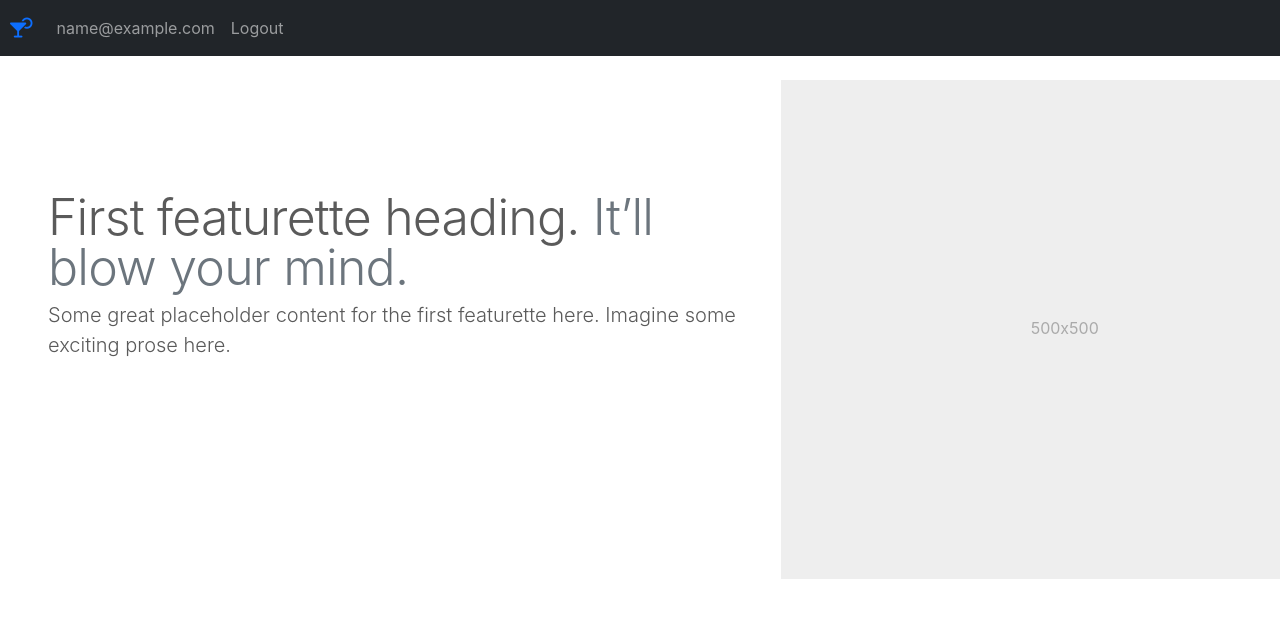
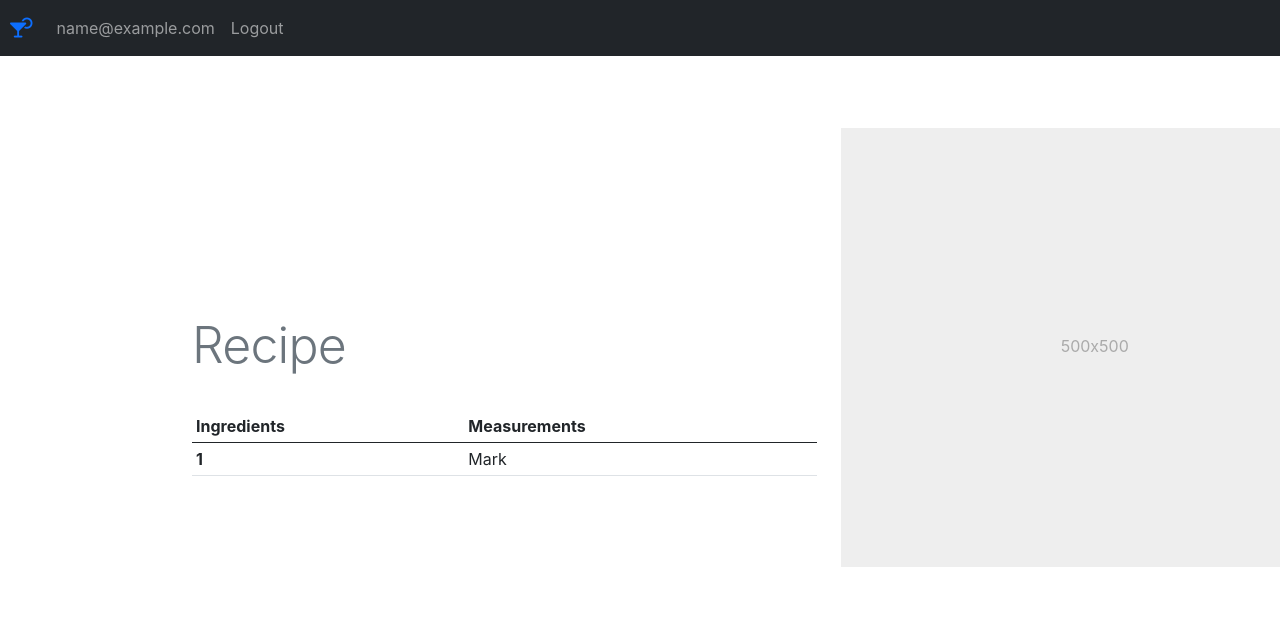
Before and after one commit to CATT-CODE/cocktail_frontend, a React (Create React App) app: page /recipe-detail/1 in a window 1280 px wide. Shown: the top 618 px of the page. Built offline with nearby package versions, Linux system fonts and the light colour scheme; no server answers; sample sign-in values are in the browser's storage.

Commit message:
Made table on Recipe page, parsing API data for Recipe page correctly.

```diff
--- a/src/component/AuthUser/AuthCTDetail.css
+++ b/src/component/AuthUser/AuthCTDetail.css
@@ -3,7 +3,7 @@
 /* Padding below the footer and lighter body text */
 
 body {
-    padding-top: 0rem;
+    padding-top: 1rem;
     padding-bottom: 0rem;
     color: #5a5a5a;
   }
@@ -59,7 +59,7 @@ body {
 
   .featurette-divider {
     margin: 5rem 0; /* Space out the Bootstrap <hr> more */
-    margin-left: 3rem
+    margin-left: 12rem;
 
   }
 
@@ -90,6 +90,6 @@ body {
 
   @media (min-width: 62em) {
     .featurette-heading {
-      margin-top: 7rem;
+      margin-top: 12rem;
     }
   }
--- a/src/component/AuthUser/AuthCTDetail.js
+++ b/src/component/AuthUser/AuthCTDetail.js
@@ -9,7 +9,8 @@ export class AuthCTDetail extends Component {
         measurementsArray: [],
         ctInstructions: "",
         ctCategory: "",
-        ctData: []
+        ctData: [],
+        ctDName: "",
     }
 
     componentDidMount = async () => {
@@ -20,15 +21,16 @@ export class AuthCTDetail extends Component {
             })
             let rawIngredients = Object.values(this.state.ctData);
             let rawIngredients2 = rawIngredients.slice(17, 32);
-            let finalIngredients = rawIngredients2.map(item => !item === null);
+            let finalIngredients = rawIngredients2.filter(item => item !== null);
             let rawMeasurements = Object.values(this.state.ctData);
             let rawMeasurements2 = rawMeasurements.slice(32, 47);
-            let finalMeasurements = rawMeasurements2.map(item => !item === null);
+            let finalMeasurements = rawMeasurements2.filter(item => item !== null);
             this.setState({
-                ingredientsArray: rawIngredients2,
-                measurementsArray: rawMeasurements2,
+                ingredientsArray: finalIngredients,
+                measurementsArray: finalMeasurements,
                 ctInstructions: this.state.ctData.strInstructions,
                 ctCategory: this.state.ctData.strCategory,
+                ctName: this.state.ctData.strDrink
             })
             console.log(this.state);
             // console.log(this.state.ctData.slice(17, 32))
@@ -46,14 +48,32 @@ export class AuthCTDetail extends Component {
         return (
 <body class="featurette-divider">
     <div class="row featurette">
+
       <div class="col-md-7">
-        <h2 class="featurette-heading">First featurette heading. <span class="text-muted">It’ll blow your mind.</span></h2>
-        <p class="lead">Some great placeholder content for the first featurette here. Imagine some exciting prose here.</p>
+        <h2 class="featurette-heading">{this.state.ctName} <span class="text-muted">Recipe</span></h2>
+        <p class="lead">{this.state.ctCategory}</p>
+        <br/>
+            <table class="table table-sm">
+                    <thead>
+                        <tr>
+                        <th scope="col">Ingredients</th>
+                        <th scope="col">Measurements</th>
+                        </tr>
+                    </thead>
+                <tbody>
+                    <tr>
+                    <th scope="row">1</th>
+                    <td>Mark</td>
+                    </tr>
+                </tbody>
+            </table>
       </div>
+
       <div class="col-md-5">
         <svg class="bd-placeholder-img bd-placeholder-img-lg featurette-image img-fluid mx-auto" width="500" height="500" xmlns="http://www.w3.org/2000/svg" role="img" aria-label="Placeholder: 500x500" preserveAspectRatio="xMidYMid slice" focusable="false"><title>Placeholder</title><rect width="100%" height="100%" fill="#eee"/><text x="50%" y="50%" fill="#aaa" dy=".3em">500x500</text></svg>
 
       </div>
+
     </div>
     </body>
         )
--- a/src/component/Login/Login.js
+++ b/src/component/Login/Login.js
@@ -38,7 +38,7 @@ export class Login extends Component {
 
       this.props.handleUserLogin(decodedJWToken);
 
-      this.props.history.push("/home");
+      this.props.history.push("/");
     } catch (e) {
       console.log(e.message);
       toast.error(e.message, {
```
